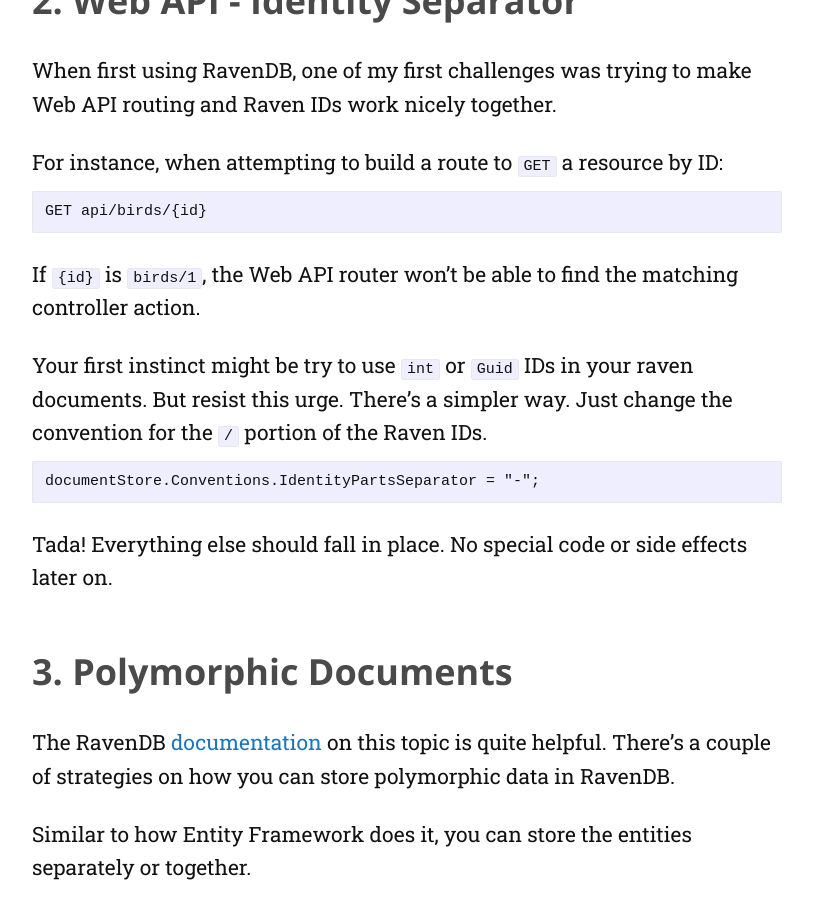
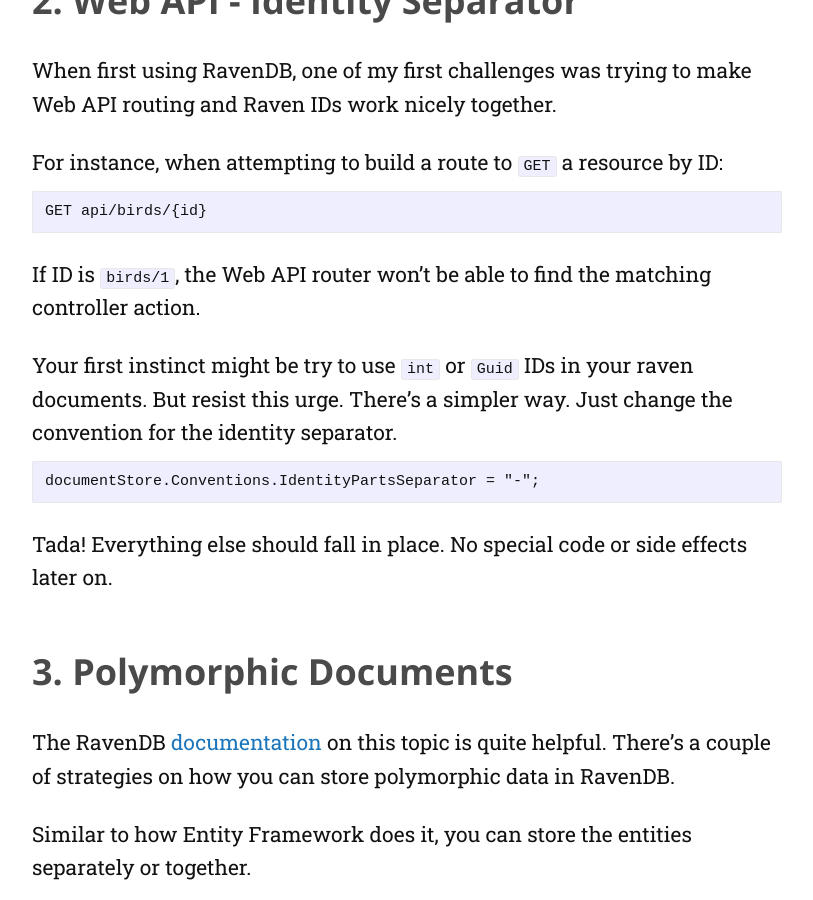
Before and after one commit to justin-vanwinkle/fgauna12.github.io, a Jekyll site: the page built from _posts/2017-3-6-RavenLessonsLearnedPart1.markdown, in a window 1280 px wide and 900 px high, scrolled down 2113 px. Shown: the whole window, without its empty margins (233-1046 px from the left). Built offline with Jekyll 4.4.1, drawn with Linux system fonts in a browser that asks for light colours; nearby versions of some CDN libraries; comment, search, counter and statistics services are not loaded; some of the changed text lies outside the part shown.

Commit message:
A couple of more tweaks

````diff
--- a/_posts/2017-3-6-RavenLessonsLearnedPart1.markdown
+++ b/_posts/2017-3-6-RavenLessonsLearnedPart1.markdown
@@ -52,9 +52,9 @@
 GET api/birds/{id}
 ```
 
-If `{id}` is `birds/1`, the Web API router won't be able to find the matching controller action.
+If ID is `birds/1`, the Web API router won't be able to find the matching controller action.
 
-Your first instinct might be try to use `int` or `Guid` IDs in your raven documents. But resist this urge. There's a simpler way. Just change the convention for the `/` portion of the Raven IDs.
+Your first instinct might be try to use `int` or `Guid` IDs in your raven documents. But resist this urge. There's a simpler way. Just change the convention for the identity separator.
 
 ```
 documentStore.Conventions.IdentityPartsSeparator = "-";
@@ -78,9 +78,9 @@
 {
 	public Birds_ByName()
 	{
-		AddMap<Owl>(owls => from o in owls select new { o.Name });
+      AddMap<Owl>(owls => from o in owls select new { o.Name });
 
-		AddMap<Eagle>(dogs => from e in eagles select new { e.Name });
+      AddMap<Eagle>(dogs => from e in eagles select new { e.Name });
 	}
 }
 
@@ -102,9 +102,9 @@
 ``` csharp
 documentStore.Conventions.FindTypeTagName = type =>
 {
-  if (typeof(Bird).IsAssignableFrom(type))
-  return "Birds";
-  return DocumentConvention.DefaultTypeTagName(type);
+    if (typeof(Bird).IsAssignableFrom(type))
+    return "Birds";
+    return DocumentConvention.DefaultTypeTagName(type);
 }
 ```
 
````
Also changed, not shown: other parts of _posts/2017-3-6-RavenLessonsLearnedPart1.markdown (+1 -1 lines).
